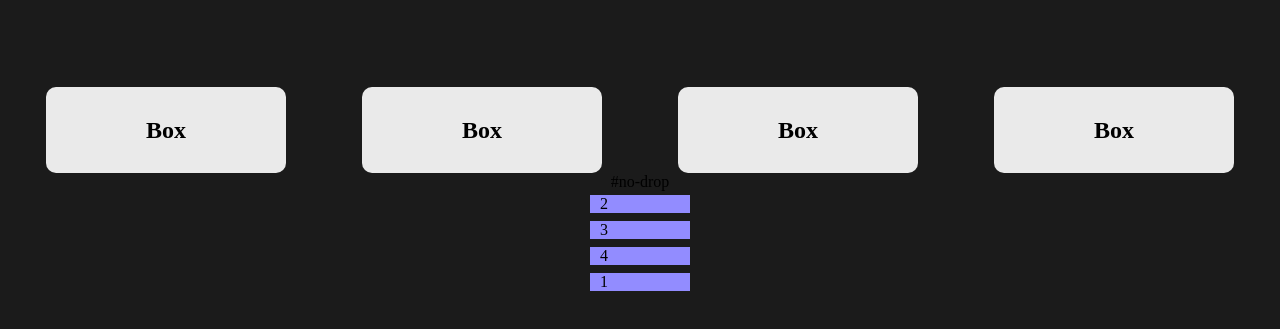
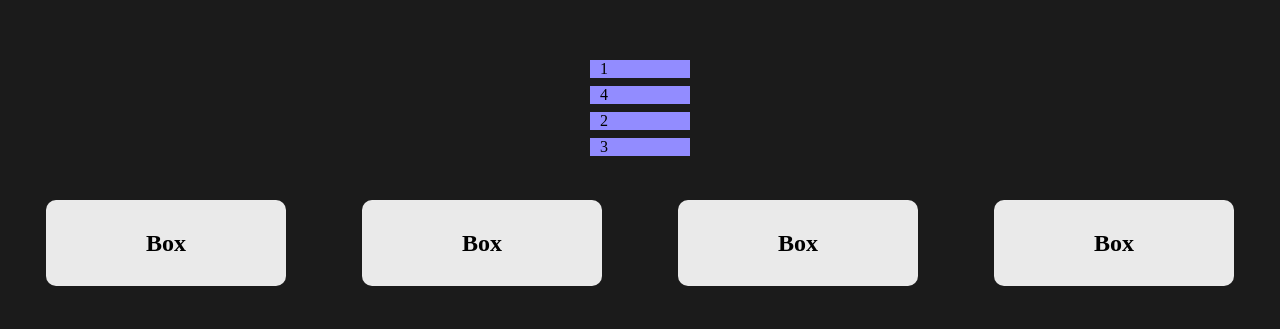
Before and after one commit to mohammad-elayyan/drag-and-drop, a plain HTML site: page index.html in a window 1280 px wide. Shown: the part 217-546 px from the top of the page. Drawn offline with nearby package versions, Linux system fonts and the light colour scheme.

Commit message:
Update index.html

```diff
--- a/index.html
+++ b/index.html
@@ -135,8 +135,11 @@
 
 <body>
     <div class="drag">
+        <p id="c1" class="drag-drop drag-item" draggable="true">1</p>
+        <p id="c4" class="drag-drop drag-item" draggable="true">4</p>
+        <p id="c2" class="drag-drop drag-item" draggable="true">2</p>
+        <p id="c3" class="drag-drop drag-item" draggable="true">3</p>
         <div class="items-list">
-
         </div>
         <div class="list">
 
@@ -153,12 +156,9 @@
                 <h2>Box</h2>
             </div>
         </div>
+        <!-- <div id="no-drop" class="drag-drop"> #no-drop </div> -->
 
-        <div id="no-drop" class="drag-drop"> #no-drop </div>
-        <p class="drag-drop drag-item" draggable="true">2</p>
-        <p class="drag-drop drag-item" draggable="true">3</p>
-        <p class="drag-drop drag-item" draggable="true">4</p>
-        <p id="yes-drop" class="drag-drop drag-item" draggable="true">1</p>
+
 
         <!-- <div id="yes-drop" class="drag-drop"> #yes-drop </div> -->
 
```
